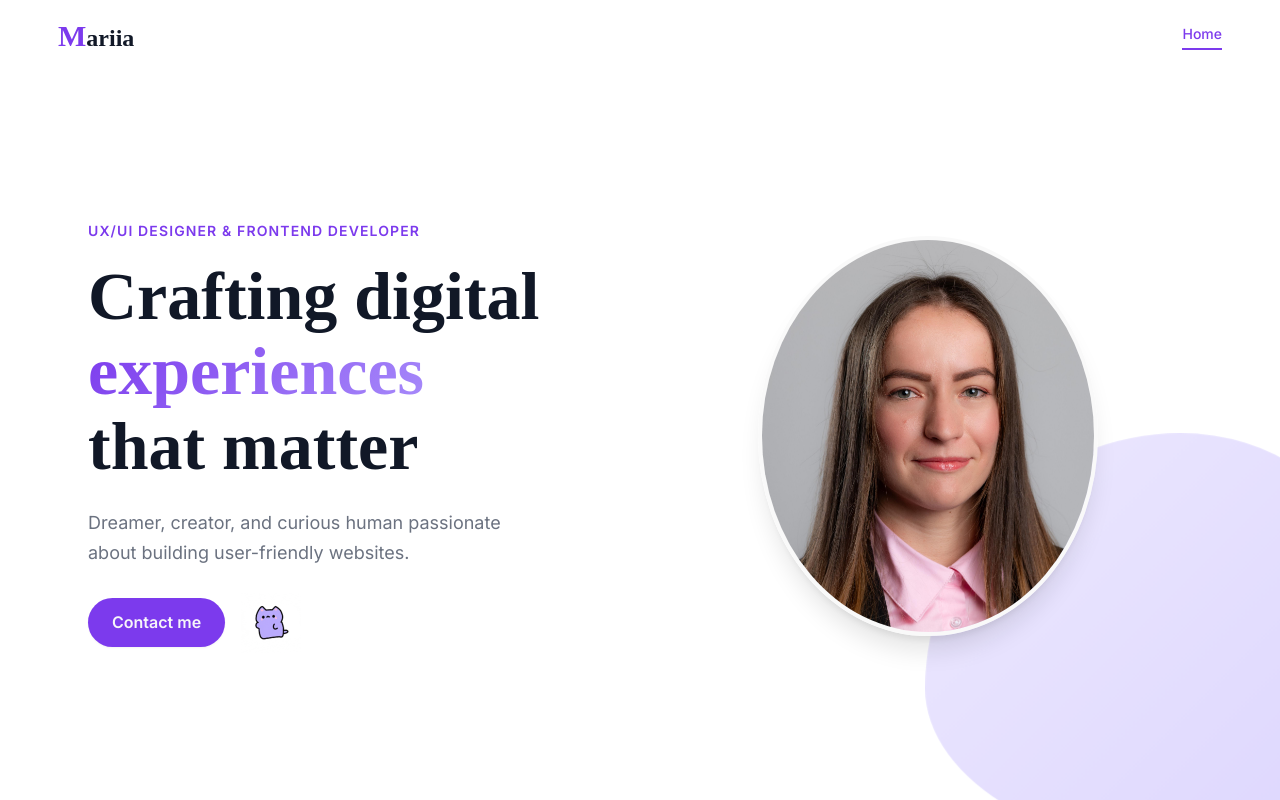
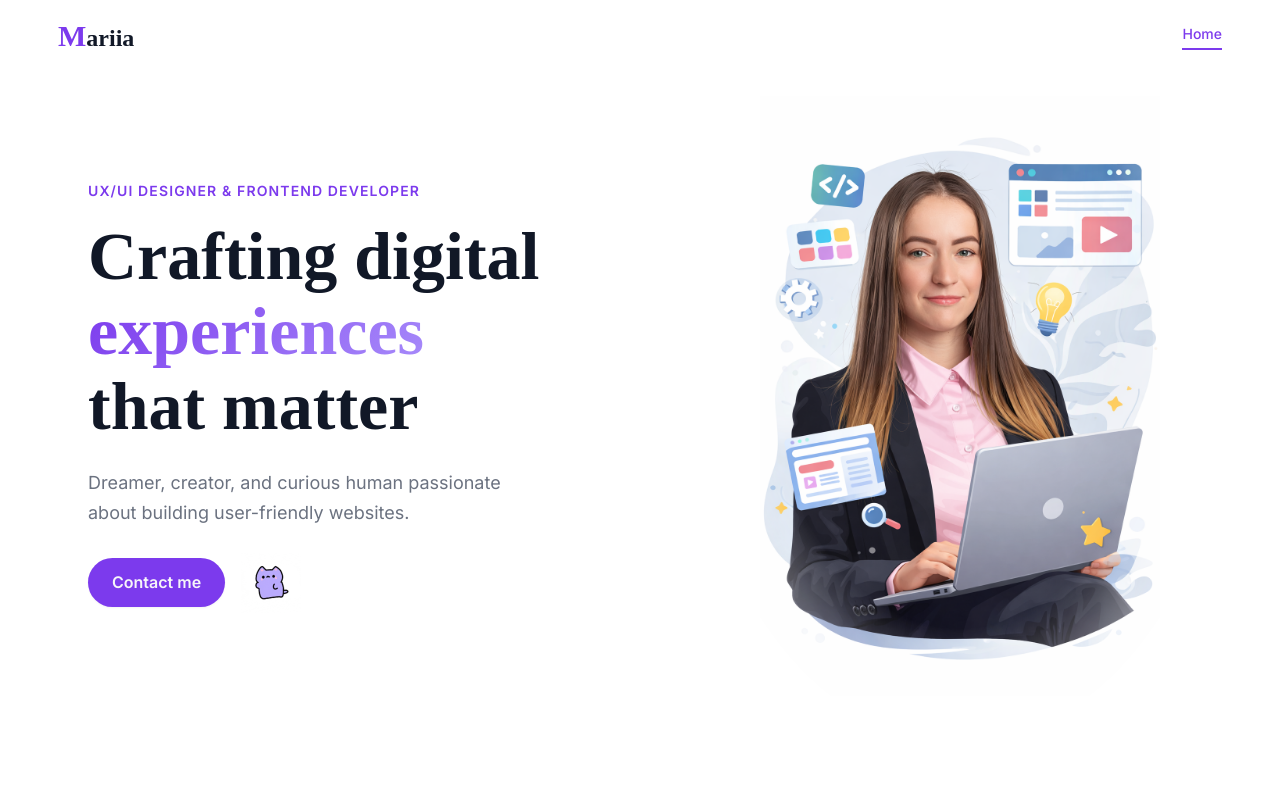
Before and after one commit to MariykaUA/my-website, a Vue app: page / in a window 1280 px wide. Shown: the top 800 px of the page. Built offline with nearby package versions, Linux system fonts and the light colour scheme; a web font is replaced by a local one.

Commit message:
add illustration home page

```diff
--- a/src/components/home/HeroSection.vue
+++ b/src/components/home/HeroSection.vue
@@ -17,9 +17,8 @@
       </div>
 
       <div class="hero__visual animate-fade-in" style="animation-delay: 0.4s">
-        <div class="hero__blob" />
-        <div class="hero__avatar">
-          <img :src="myPhoto" alt="Maria — photo" />
+        <div class="hero__illustration">
+          <img :src="meIllustration" alt="Maria illustration" />
         </div>
       </div>
     </div>
@@ -29,7 +28,7 @@
 
 <script setup lang="ts">
 import BaseButton from '@/components/ui/BaseButton.vue'
-import myPhoto from '@/assets/images/my-photo.jpg'
+import meIllustration from '@/assets/images/illustrations/me.png'
 import catGif from '@/assets/images/Cat animation.gif'
 
 </script>
@@ -39,7 +38,7 @@ import catGif from '@/assets/images/Cat animation.gif'
   min-height: calc(100vh - $header-height);
   display: flex;
   flex-direction: column;
-  justify-content: center;
+  justify-content: flex-start;
   position: relative;
   overflow: hidden;
 
@@ -47,7 +46,7 @@ import catGif from '@/assets/images/Cat animation.gif'
     display: grid;
     grid-template-columns: 1fr;
     gap: $space-12;
-    padding-block: $space-20;
+    padding-block: $space-6;
     align-items: center;
     position: relative;
     z-index: 1;
@@ -99,39 +98,24 @@ import catGif from '@/assets/images/Cat animation.gif'
     justify-content: center;
   }
 
-  &__blob {
-    position: absolute;
-    width: 420px;
-    height: 420px;
-    background: linear-gradient(135deg, $color-primary-subtle, #DDD6FE);
-    border-radius: 60% 40% 30% 70% / 60% 30% 70% 40%;
-    animation: pulse 8s ease-in-out infinite;
-    top: 50%;
-    left: 50%;
-    transform: translate(-50%, -50%);
-    z-index: 0;
-  }
-
-  &__avatar {
+&__illustration {
     position: relative;
     z-index: 1;
-    width: 320px;
-    height: 320px;
-    border-radius: 50%;
-    overflow: hidden;
-    border: 4px solid $color-white;
-    box-shadow: $shadow-xl;
+    width: 340px;
+    margin-left: $space-12;
 
     @include respond-to(md) {
-      width: 340px;
-      height: 400px;
+      width: 400px;
+      margin-left: $space-16;
     }
 
     img {
       width: 100%;
-      height: 100%;
-      scale: 1;
-      object-fit: cover;
+      height: auto;
+      display: block;
+      filter: drop-shadow(0 20px 40px rgba($color-primary, 0.2));
+      mask-image: radial-gradient(ellipse 88% 85% at 50% 42%, black 55%, transparent 100%);
+      -webkit-mask-image: radial-gradient(ellipse 88% 85% at 50% 42%, black 55%, transparent 100%);
     }
   }
 
```
Also changed, not shown: src/assets/images/illustrations/me.png (added).
